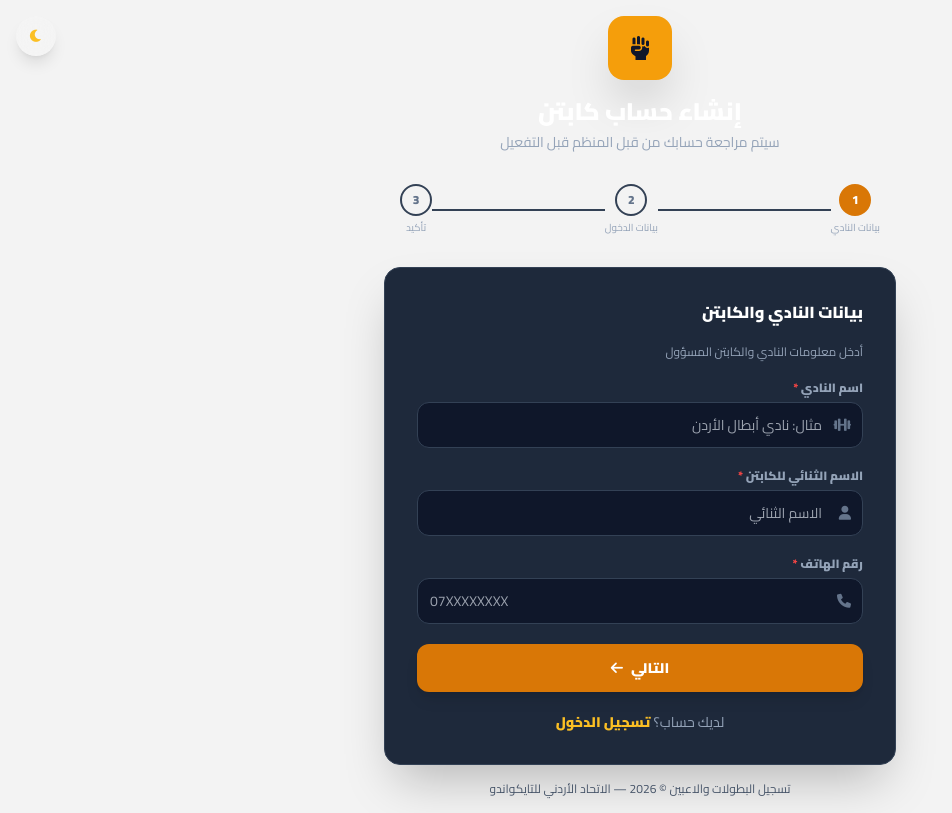
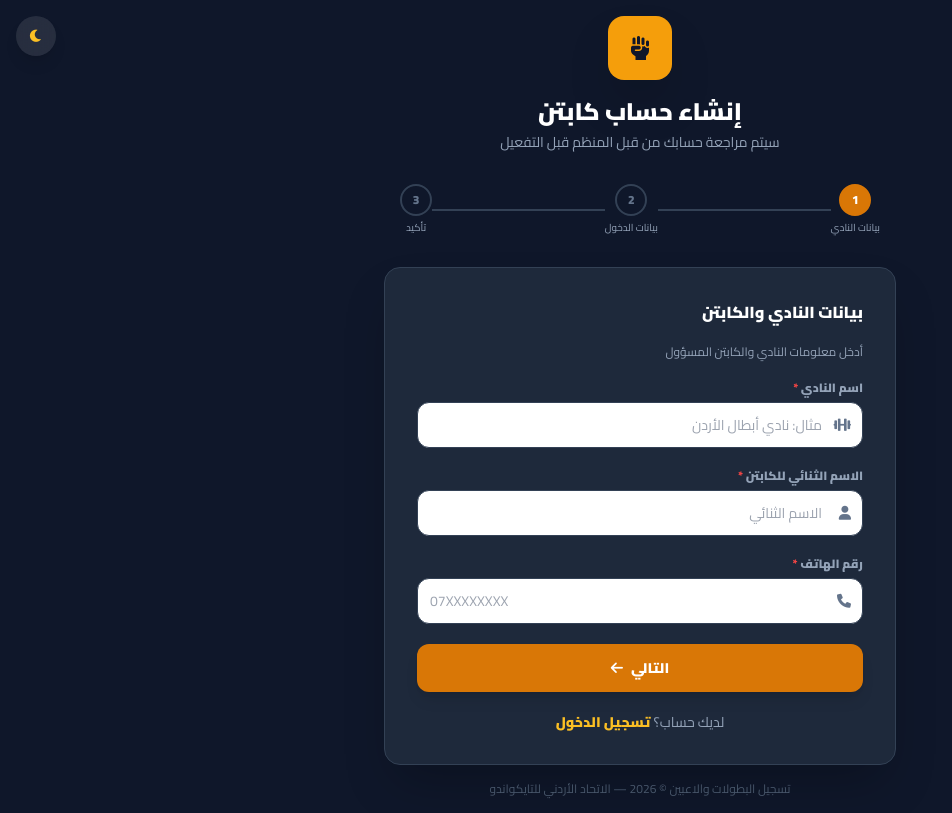
Before and after one commit to jehadkawash/tkd-registration, a plain HTML site: page register.html in a window 1280 px wide. Shown: the whole page, without its empty margins (0-952 px from the left). Drawn offline with nearby package versions, Linux system fonts and the light colour scheme; some packages are replaced by stand-ins of ours; a script that the page names is missing.

```diff
--- a/register.html
+++ b/register.html
@@ -10,9 +10,9 @@
     <script src="https://cdn.jsdelivr.net/npm/sweetalert2@11"></script>
     <style>
         @import url('https://fonts.googleapis.com/css2?family=Cairo:wght@400;600;700;900&display=swap');
-        :root{--bg:#f3f3f3;--surface:#1e293b;--border:#334155;--text:#f1f5f9;--text2:#94a3b8;--accent:#d97706;}
+        :root{--bg:#0f172a;--surface:#1e293b;--border:#334155;--text:#f1f5f9;--text2:#94a3b8;--accent:#d97706;}
         body{font-family:'Cairo',sans-serif;background:var(--bg);min-height:100vh;}
-        input{background:#0f172a;border-color:#334155;color:#f1f5f9;}
+        input{background:#ffffff;border-color:#334155;color:#f1f5f9;}
         input:focus{border-color:var(--accent);box-shadow:0 0 0 3px rgba(217,119,6,.2);outline:none;}
         input::placeholder{color:#475569;}
 
```
